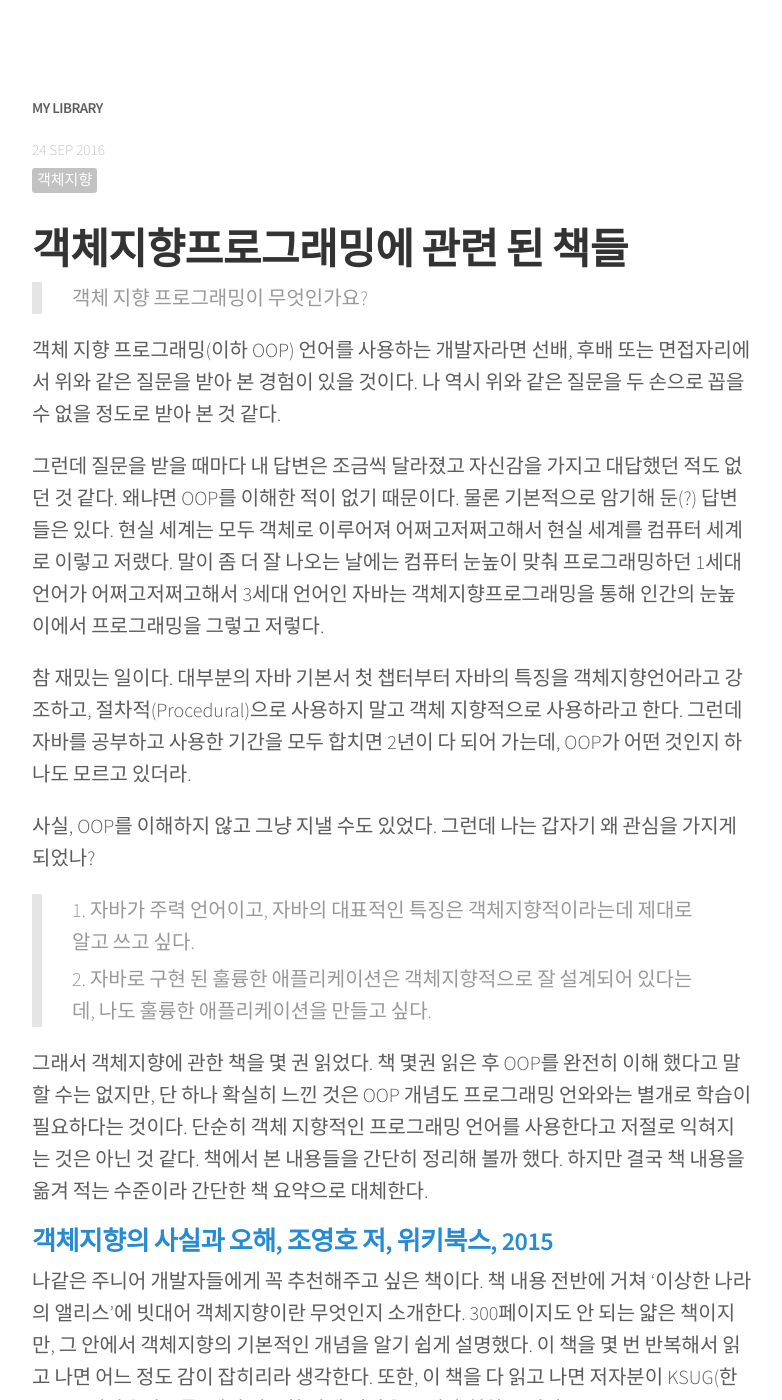
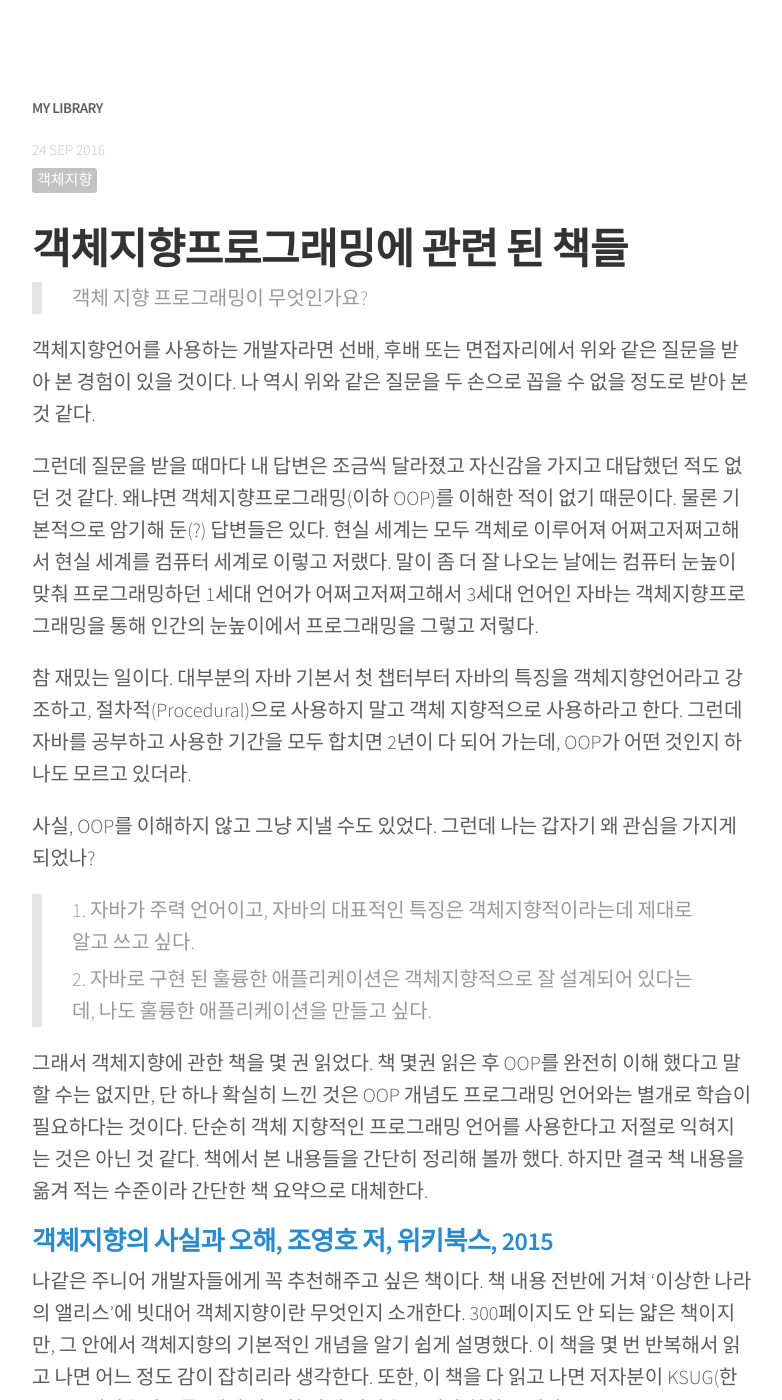
Before and after one commit to iamkyu/iamkyu.github.io, a Jekyll site: the page built from _posts/2016-09-24-oop-books.md, in a window 1280 px wide and 1400 px high. Shown: the whole window, without its empty margins (248-1030 px from the left). Built offline with Jekyll 4.4.1, drawn with Linux system fonts in a browser that asks for light colours; nearby versions of some CDN libraries; comment, search, counter and statistics services are not loaded.

Commit message:
Update Posts

```diff
--- a/_posts/2016-09-24-oop-books.md
+++ b/_posts/2016-09-24-oop-books.md
@@ -15,9 +15,9 @@ share: true
 
 
 
-객체 지향 프로그래밍(이하 OOP) 언어를 사용하는 개발자라면 선배, 후배 또는 면접자리에서 위와 같은 질문을 받아 본 경험이 있을 것이다. 나 역시 위와 같은 질문을 두 손으로 꼽을 수 없을 정도로 받아 본 것 같다.
+객체지향언어를 사용하는 개발자라면 선배, 후배 또는 면접자리에서 위와 같은 질문을 받아 본 경험이 있을 것이다. 나 역시 위와 같은 질문을 두 손으로 꼽을 수 없을 정도로 받아 본 것 같다.
 
-그런데 질문을 받을 때마다 내 답변은 조금씩 달라졌고 자신감을 가지고 대답했던 적도 없던 것 같다. 왜냐면 OOP를 이해한 적이 없기 때문이다. 물론 기본적으로 암기해 둔(?) 답변들은 있다. 현실 세계는 모두 객체로 이루어져 어쩌고저쩌고해서 현실 세계를 컴퓨터 세계로 이렇고 저랬다. 말이 좀 더 잘 나오는 날에는 컴퓨터 눈높이 맞춰 프로그래밍하던 1세대 언어가 어쩌고저쩌고해서 3세대 언어인 자바는 객체지향프로그래밍을 통해 인간의 눈높이에서 프로그래밍을 그렇고 저렇다.
+그런데 질문을 받을 때마다 내 답변은 조금씩 달라졌고 자신감을 가지고 대답했던 적도 없던 것 같다. 왜냐면 객체지향프로그래밍(이하 OOP)를 이해한 적이 없기 때문이다. 물론 기본적으로 암기해 둔(?) 답변들은 있다. 현실 세계는 모두 객체로 이루어져 어쩌고저쩌고해서 현실 세계를 컴퓨터 세계로 이렇고 저랬다. 말이 좀 더 잘 나오는 날에는 컴퓨터 눈높이 맞춰 프로그래밍하던 1세대 언어가 어쩌고저쩌고해서 3세대 언어인 자바는 객체지향프로그래밍을 통해 인간의 눈높이에서 프로그래밍을 그렇고 저렇다.
 
 참 재밌는 일이다. 대부분의 자바 기본서 첫 챕터부터 자바의 특징을 객체지향언어라고 강조하고, 절차적(Procedural)으로 사용하지 말고 객체 지향적으로 사용하라고 한다. 그런데 자바를 공부하고 사용한 기간을 모두 합치면 2년이 다 되어 가는데, OOP가 어떤 것인지 하나도 모르고 있더라.
 
@@ -26,7 +26,7 @@ share: true
 > 1. 자바가 주력 언어이고, 자바의 대표적인 특징은 객체지향적이라는데 제대로 알고 쓰고 싶다.
 > 2. 자바로 구현 된 훌륭한 애플리케이션은 객체지향적으로 잘 설계되어 있다는데, 나도 훌륭한 애플리케이션을 만들고 싶다.
 
-그래서 객체지향에 관한 책을 몇 권 읽었다. 책 몇권 읽은 후 OOP를 완전히 이해 했다고 말할 수는 없지만, 단 하나 확실히 느낀 것은 OOP 개념도 프로그래밍 언와와는 별개로 학습이 필요하다는 것이다. 단순히 객체 지향적인 프로그래밍 언어를 사용한다고 저절로 익혀지는 것은 아닌 것 같다. 책에서 본 내용들을 간단히 정리해 볼까 했다. 하지만 결국 책 내용을 옮겨 적는 수준이라 간단한 책 요약으로 대체한다.
+그래서 객체지향에 관한 책을 몇 권 읽었다. 책 몇권 읽은 후 OOP를 완전히 이해 했다고 말할 수는 없지만, 단 하나 확실히 느낀 것은 OOP 개념도 프로그래밍 언어와는 별개로 학습이 필요하다는 것이다. 단순히 객체 지향적인 프로그래밍 언어를 사용한다고 저절로 익혀지는 것은 아닌 것 같다. 책에서 본 내용들을 간단히 정리해 볼까 했다. 하지만 결국 책 내용을 옮겨 적는 수준이라 간단한 책 요약으로 대체한다.
 
 
 
```
Also changed, not shown: _includes/google-analytics.html (indentation only).
